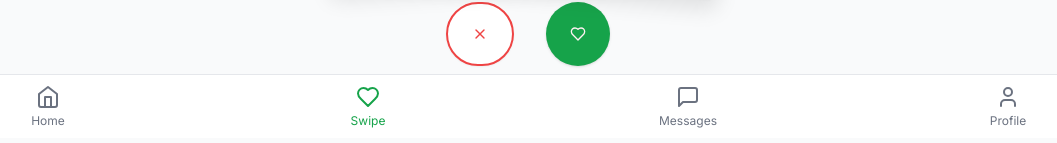
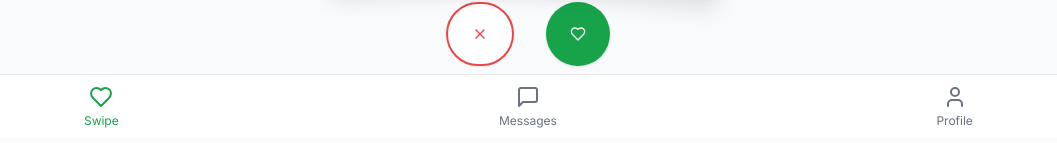
Before and after one commit to arcTanMyAngle/roomies4sac, a Next.js app: page /swipe in a window 1280 px wide. Shown: the part 662-805 px from the top of the page, without its empty margins (112-1169 px from the left). Built offline with nearby package versions, Linux system fonts and the light colour scheme.

Commit message:
Added link to landing page + Squashed Bugs
As a user, I want to be able to get back to the home page/landing page.

```diff
--- a/app/swipe/page.tsx
+++ b/app/swipe/page.tsx
@@ -3,6 +3,7 @@
 import { useState, useEffect } from "react"
 import { useRouter } from "next/navigation"
 import Image from "next/image"
+import Link from "next/link"
 import { Button } from "@/components/ui/button"
 import { Card } from "@/components/ui/card"
 import NavigationBar from "@/components/navigation-bar"
@@ -11,7 +12,7 @@ import MatchModal from "@/components/match-modal"
 import type { UserProfile } from "@/lib/types"
 import { calculateCompatibility } from "@/lib/utils"
 import { currentUser, getPotentialMatches, addSwipe } from "@/lib/mock-data"
-import { X, Heart, Loader2 } from "lucide-react"
+import { X, Heart, Loader2, Link as LinkIcon } from "lucide-react"
 import { useSprings, animated, to as interpolate } from "@react-spring/web"
 import { useDrag } from "@use-gesture/react"
 
@@ -96,7 +97,7 @@ export default function SwipePage() {
 
   // Set up gesture handler for swipe
   const bind = useDrag(({ args: [index], down, movement: [mx], direction: [xDir], velocity }) => {
-    const trigger = velocity > 0.2
+    const trigger = velocity[0] > 0.2
     const dir = xDir < 0 ? -1 : 1
 
     if (!down && trigger) {
@@ -110,7 +111,7 @@ export default function SwipePage() {
       if (index !== i) return
       const isGone = gone.has(index)
       const x = isGone ? (200 + window.innerWidth) * dir : down ? mx : 0
-      const rot = mx / 100 + (isGone ? dir * 10 * velocity : 0)
+      const rot = mx / 100 + (isGone ? dir * 10 * velocity[0] : 0)
       const scale = down ? 1.1 : 1
       return {
         x,
@@ -165,7 +166,13 @@ export default function SwipePage() {
   return (
     <div className="min-h-screen bg-gray-50 pb-16">
       <header className="bg-white p-4 shadow-sm">
-        <h1 className="text-2xl font-bold text-center text-primary">Roomie4Sac</h1>
+        <nav className="flex justify-center items-center">
+          <Link
+            href="/"
+            className="text-2xl font-bold text-center text-primary transition-colors hover:text-foreground/60">
+              Roomie4Sac
+          </Link>
+        </nav>
       </header>
 
       <main className="max-w-md mx-auto p-4">
--- a/components/navigation-bar.tsx
+++ b/components/navigation-bar.tsx
@@ -2,21 +2,13 @@
 
 import Link from "next/link"
 import { usePathname } from "next/navigation"
-import { Home, Heart, MessageSquare, User } from "lucide-react"
+import { Heart, MessageSquare, User } from "lucide-react"
 
 export default function NavigationBar() {
   const pathname = usePathname()
 
   return (
     <div className="fixed bottom-0 left-0 right-0 h-16 bg-white border-t border-gray-200 flex items-center justify-around z-10">
-
-      <Link
-        href="/"
-        className={`flex flex-col items-center justify-center w-1/3 ${pathname === "/" ? "text-primary" : "text-gray-500"}`}
-      >
-        <Home size={24} />
-        <span className="text-xs mt-1">Home</span>
-      </Link>
 
       <Link
         href="/swipe"
```
